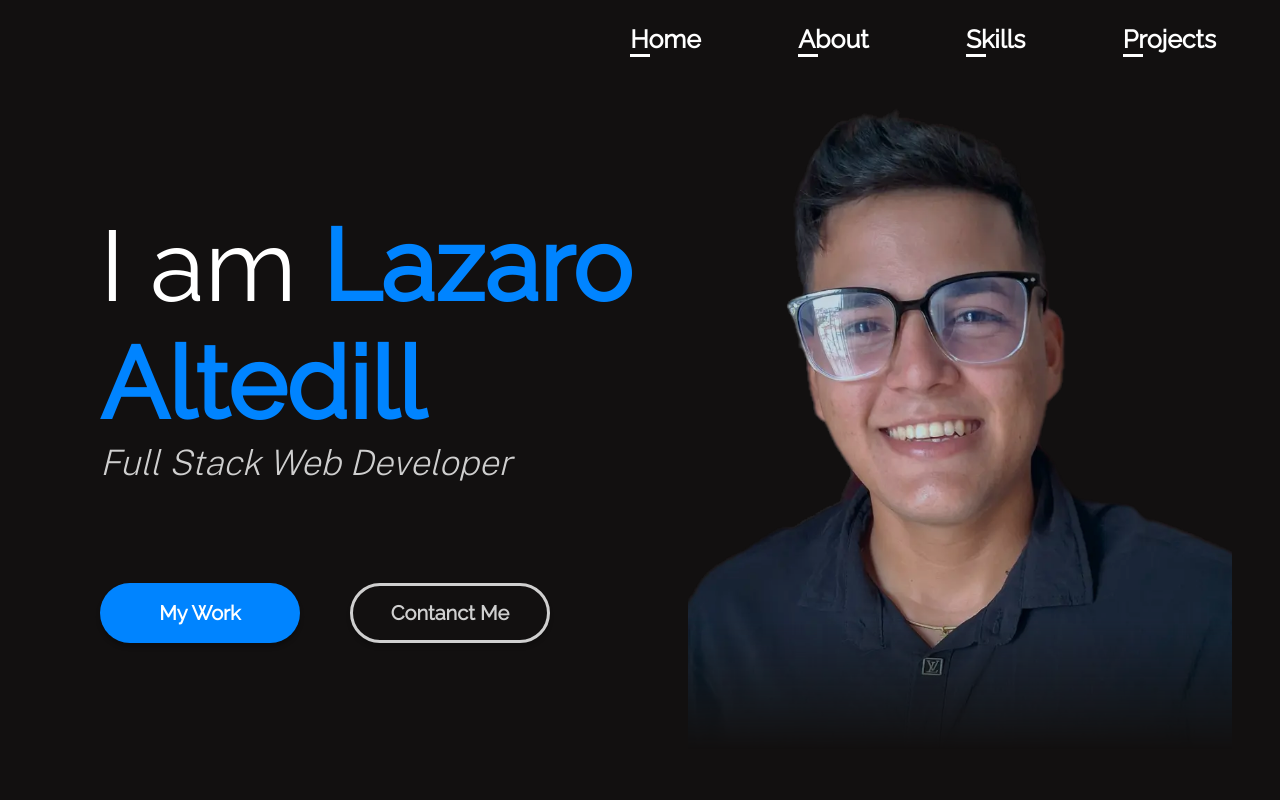
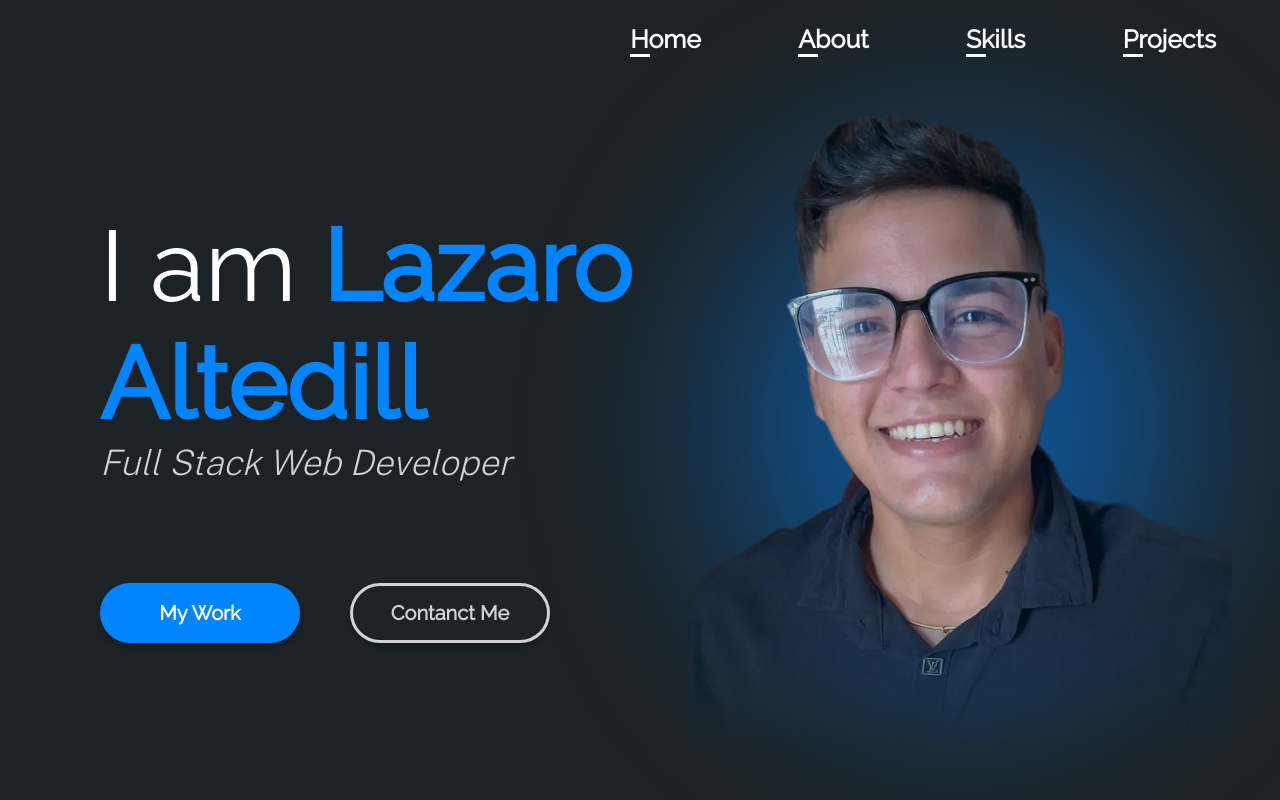
Before and after one commit to lazaroah02/lazaro_altedill_portfolio, an Astro site: page / in a window 1280 px wide. Shown: the top 800 px of the page. Built offline with nearby package versions, Linux system fonts and the light colour scheme; Astro itself is replaced by a stand-in of ours.

Commit message:
luminous effect added to the homepage image

```diff
--- a/src/landingPageSections/Home/Image/index.css
+++ b/src/landingPageSections/Home/Image/index.css
@@ -3,6 +3,7 @@
     display: flex;
     align-items: center;
     justify-content: center;
+    position: relative;
 }
 
 .my-homepage-image{
@@ -11,4 +12,18 @@
     object-fit: cover;
     object-position: top;
     mask-image: linear-gradient(black 80%, transparent);
+    z-index: 1;
 }
+.luminous-effect{
+    background-color: rgba(0, 132, 255, 0.5);
+    width: 70%;
+    height: 70%;
+    position: absolute;
+    top: 50%;
+    left: 50%;
+    transform: translate(-50%, -50%);
+    border-radius: 50%;
+    filter: blur(100px);
+    z-index: 0;
+    pointer-events: none;
+}
--- a/src/landingPageSections/Home/Image/index.jsx
+++ b/src/landingPageSections/Home/Image/index.jsx
@@ -5,6 +5,7 @@ export function HomePageImage() {
     return (
         <section className = "hompage-image-container">
             <img className = "my-homepage-image" src = {MyImage.src}/>
+            <div className = "luminous-effect"></div>
         </section>
      );
 }
--- a/src/landingPageSections/Home/index.css
+++ b/src/landingPageSections/Home/index.css
@@ -1,5 +1,5 @@
 .homepage{
-    background-color: rgb(18, 16, 16);
+    background-color: #1C2326;
     width: 100vw;
     height: 100vh;
     margin:0 ;
--- a/src/landingPageSections/Home/index.jsx
+++ b/src/landingPageSections/Home/index.jsx
@@ -3,13 +3,13 @@ import {Title} from './Title';
 import { HomePageImage } from './Image';
 import './index.css'
 
-function Home({id}) {
+function Home({id, children}) {
     return (
         <main id = {id} className = "homepage">
             <NavBar/>
             <article className = "homepage-content-container">
                 <Title/>
-                <HomePageImage/>
+                {children}
             </article>
         </main>
      );
--- a/src/pages/index.astro
+++ b/src/pages/index.astro
@@ -8,10 +8,13 @@ import Skills from "../landingPageSections/Skills";
 import Projects from "../landingPageSections/Projects";
 import Footer from "../landingPageSections/Footer";
 import ButtonGoTop from "../components/ButtonGoTop";
+import { HomePageImage } from "@/landingPageSections/Home/Image";
 ---
 <Layout title = "Lazaro Altedill">
 	<ButtonGoTop client:only/>
-	<Home id = "home"/>
+	<Home id = "home">
+		<HomePageImage client:load/>
+	</Home>
 	<About id = "about">
 		<ImagesSlider client:load images = {certificates} imagesMaxWidth={500}/>
 	</About>
```
